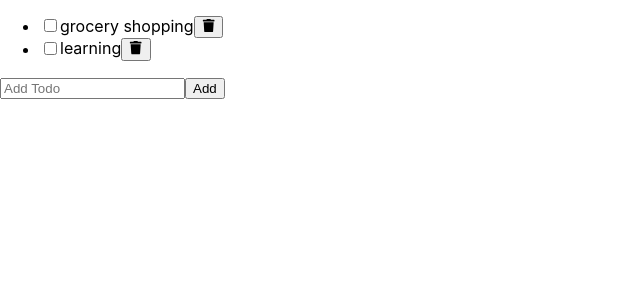
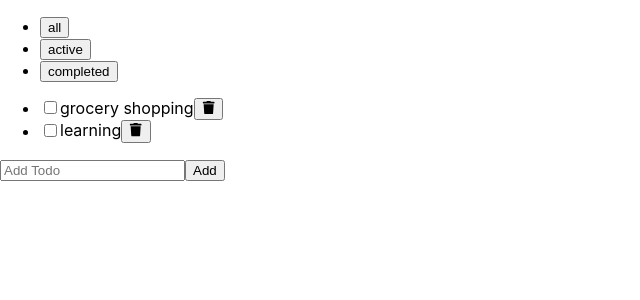
Before and after one commit to hh-park/todo, a React (Create React App) app: page / in a window 1280 px wide. Shown: the top 300 px of the page, without its empty margins (0-640 px from the left). Built offline with nearby package versions, Linux system fonts and the light colour scheme.

Commit message:
Add filter header

```diff
--- a/src/App.js
+++ b/src/App.js
@@ -1,11 +1,16 @@
+import { useState } from 'react';
 import './App.css';
+import Header from './components/Header/Header';
 import TodoList from './components/TodoList/TodoList';
 
+const filters = ['all', 'active', 'completed'];
 function App() {
+  const [filter, setFilter] = useState(filters[0]);
   return (
-    <>
-      <TodoList />
-    </>
+    <div>
+      <Header filters={filters} filter={filter} onFilterChange={setFilter} />
+      <TodoList filter={filter} />
+    </div>
   );
 }
 
--- /dev/null
+++ b/src/components/Header/Header.jsx
@@ -0,0 +1,15 @@
+import React from 'react';
+
+export default function Header({ filters, filter, onFilterChange }) {
+  return (
+    <header>
+      <ul>
+        {filters.map((value, index) => (
+          <li key={index}>
+            <button onClick={() => onFilterChange(value)}>{value}</button>
+          </li>
+        ))}
+      </ul>
+    </header>
+  );
+}
--- a/src/components/TodoList/TodoList.jsx
+++ b/src/components/TodoList/TodoList.jsx
@@ -2,7 +2,7 @@
 import AddTodo from '../AddTodo/AddTodo';
 import Todo from '../Todo/Todo';
 
-export default function TodoList() {
+export default function TodoList({ filter }) {
   const [todos, setTodos] = useState([
     { text: 'grocery shopping', id: '1', status: 'active' },
     { text: 'learning', id: '2', status: 'active' },
@@ -20,11 +20,12 @@
     setTodos(todos.filter((t) => t.id !== deleted.id));
   };
 
+  const filtered = getFilteredItem(todos, filter);
   return (
     <>
       <section>
         <ul>
-          {todos.map((todo) => (
+          {filtered.map((todo) => (
             <Todo
               key={todo.id}
               todo={todo}
@@ -38,3 +39,10 @@
     </>
   );
 }
+
+function getFilteredItem(todos, filter) {
+  if (filter === 'all') {
+    return todos;
+  }
+  return todos.filter((todo) => todo.status === filter);
+}
```
